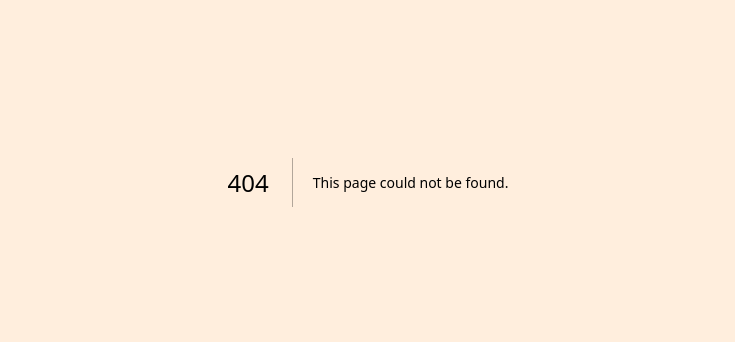
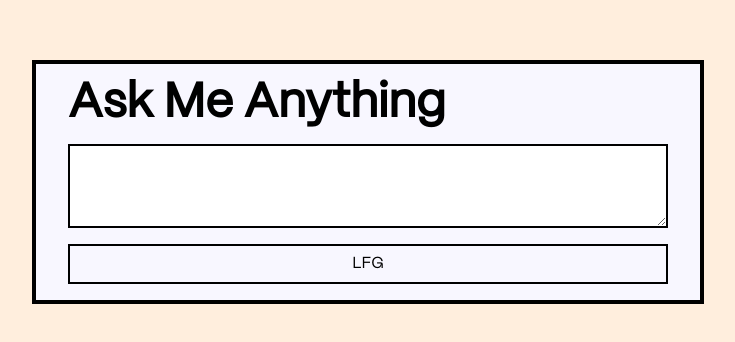
Before and after one commit to bukan-zack/zackryrosli-com-2, a Next.js app: page /ask-me-anything in a window 1280 px wide. Before the commit this address had no page. Shown: the part 218-560 px from the top of the page, without its empty margins (272-1007 px from the left). Built offline with nearby package versions, Linux system fonts and the light colour scheme.

Commit message:
feat: ama

```diff
--- /dev/null
+++ b/app/ask-me-anything/actions.ts
@@ -0,0 +1,16 @@
+"use server";
+
+import { sql } from "@vercel/postgres";
+
+export async function addQuestion(_prevState: any, formData: FormData) {
+    const message = formData.get("message");
+    if (message == null) {
+        return
+    }
+
+    await sql`INSERT INTO questions (message) VALUES (${message.toString()})`;
+
+    return {
+        message: "Successfully added your question to the queue.",
+    };
+}
--- /dev/null
+++ b/app/ask-me-anything/page.tsx
@@ -0,0 +1,49 @@
+"use client";
+
+import { Card } from "@/app/components/Card";
+import { Display } from "@/app/components/Display";
+import { Button } from "@/app/components/Button";
+import { Motion } from "@/app/components/Motion";
+import { addQuestion } from "@/app/ask-me-anything/actions";
+import { useFormState } from "react-dom";
+
+export default function Page() {
+    const [state, formAction] = useFormState(addQuestion, {
+        message: "",
+    });
+
+    return (
+        <main className="flex flex-col min-h-screen px-6 md:px-16">
+            <section className="min-h-screen w-full flex items-center justify-center py-16">
+                <Motion
+                    className="w-full max-w-2xl"
+                    initial={{ opacity: 0, translateY: -100 }}
+                    whileInView={{ opacity: 1, translateY: 0 }}
+                    transition={{ type: "easeInOut", duration: 0.4 }}
+                    viewport={{ once: true }}
+                >
+                    <Card>
+                        <div className="px-6 md:px-8 py-4 flex flex-col">
+                            <Display size="2xl" variant="semibold">
+                                Ask Me Anything
+                            </Display>
+                            {state?.message && (
+                                <Display size="md">
+                                    {state?.message}
+                                </Display>
+                            )}
+                            <form action={formAction} className="mt-4">
+                                <textarea cols={8} name="message" className="w-full border-2 border-black px-6 py-4" />
+                                <div className="mt-2">
+                                    <Button variant="tropical_indigo">
+                                        LFG
+                                    </Button>
+                                </div>
+                            </form>
+                        </div>
+                    </Card>
+                </Motion>
+            </section>
+        </main>
+    );
+}
--- /dev/null
+++ b/app/ask-me-anything/questions/[id]/QuestionPage.tsx
@@ -0,0 +1,54 @@
+"use client";
+
+import { Card } from "@/app/components/Card";
+import { Display } from "@/app/components/Display";
+import { Button } from "@/app/components/Button";
+import { Motion } from "@/app/components/Motion";
+import { Question } from "@/app/types";
+import * as htmlToImage from 'html-to-image';
+import { useRef } from "react";
+
+export default function QuestionPage({ question }: { question: Question; }) {
+    const cardRef = useRef<HTMLDivElement>(null);
+
+    async function handleAnswer() {
+        const image = await htmlToImage.toPng(cardRef.current!);
+        const link = document.createElement('a');
+
+        link.download = `ask_me_anything_${question.question_id}.png`;
+        link.href = image;
+        link.click();
+    }
+
+    return (
+        <main className="flex flex-col min-h-screen px-6 md:px-16">
+            <section className="min-h-screen w-full flex items-center justify-center py-16">
+                <Motion
+                    className="w-full max-w-2xl"
+                    initial={{ opacity: 0, translateY: -100 }}
+                    whileInView={{ opacity: 1, translateY: 0 }}
+                    transition={{ type: "easeInOut", duration: 0.4 }}
+                    viewport={{ once: true }}
+                >
+                    <Card ref={cardRef}>
+                        <div className="px-6 md:px-8 py-4 flex flex-col">
+                            <Display size="2xl" variant="semibold">
+                                Ask Me Anything
+                            </Display>
+                            <div className="mt-4">
+                                <Display className="w-full border-2 border-black px-6 py-4 font-mono">
+                                    {question.message}
+                                </Display>
+                                <div className="mt-2">
+                                    <Button variant="tropical_indigo" onClick={() => handleAnswer()}>
+                                        Answer
+                                    </Button>
+                                </div>
+                            </div>
+                        </div>
+                    </Card>
+                </Motion>
+            </section>
+        </main>
+    );
+}
--- /dev/null
+++ b/app/ask-me-anything/questions/[id]/page.tsx
@@ -0,0 +1,10 @@
+import { sql } from "@vercel/postgres";
+import { Question } from "@/app/types";
+import QuestionPage from "@/app/ask-me-anything/questions/[id]/QuestionPage";
+
+export default async function Page({ params: { id } }: { params: { id: number } }) {
+    const { rows } = await sql`UPDATE questions SET viewed = true WHERE question_id = ${id} RETURNING *`;
+    const question = rows[0] as Question;
+
+    return <QuestionPage question={question} />
+}
--- /dev/null
+++ b/app/ask-me-anything/questions/page.tsx
@@ -0,0 +1,44 @@
+import Link from "next/link";
+import { Display } from "@/app/components/Display";
+import { Card } from "@/app/components/Card";
+import { Motion } from "@/app/components/Motion";
+import { sql } from "@vercel/postgres";
+import { Question } from "@/app/types";
+
+export default async function Page() {
+    const { rows } = await sql`SELECT * FROM questions ORDER BY question_id DESC LIMIT 100`;
+    const questions = rows as Question[];
+
+    console.log(questions);
+
+    return (
+        <main className="flex flex-col min-h-screen px-6 md:px-16">
+            <section className="py-8 md:py-16">
+                <Motion
+                    initial={{ opacity: 0, translateY: -100 }}
+                    whileInView={{ opacity: 1, translateY: 0 }}
+                    transition={{ type: "easeInOut", duration: 0.4 }}
+                    viewport={{ once: true }}
+                >
+                    <Display size="3xl" variant="semibold">
+                        Ask Me Anything
+                    </Display>
+                    <div className="grid grid-cols-1 md:grid-cols-2 gap-4 md:gap-8 mt-6">
+                        {questions.map((question) => (
+                            <Link key={question.question_id} href={`/ask-me-anything/questions/${question.question_id}`} target="_blank">
+                                <Card className="px-5 md:px-8 py-6 flex flex-col" interactable>
+                                    <Display className="mt-2">
+                                        {question.message}
+                                    </Display>
+                                    <Display size="sm">
+                                    {question.viewed ? "Viewed" : "Unviewed"} | {question.created_at.toString()}
+                                    </Display>
+                                </Card>
+                            </Link>
+                        ))}
+                    </div>
+                </Motion>
+            </section>
+        </main>
+    );
+}
--- a/app/components/Card.tsx
+++ b/app/components/Card.tsx
@@ -1,9 +1,20 @@
 import clsx from "clsx";
-import { ReactNode } from "react";
+import React, { Ref } from "react";
 
-export function Card({ children, className, interactable } : { children: ReactNode; className?: string; interactable?: boolean;}) {
+export interface CardProps
+    extends React.HTMLAttributes<HTMLDivElement>
+    {
+        interactable?: boolean;
+    }
+
+export const Card = React.forwardRef<HTMLDivElement, CardProps>(({
+    className,
+    children,
+    interactable,
+    ...props
+}, ref: Ref<HTMLDivElement>) => {
     return (
-        <div className="relative group/card h-auto">
+        <div className="relative group/card h-full w-full" ref={ref}>
             <div className={clsx("transition ease-in-out duration-50 flex flex-col w-full bg-ghost-white border-2 md:border-4 border-black", interactable && "group-hover/card:-translate-y-1", className)}>
                 {children}
             </div>
@@ -11,4 +22,4 @@ export function Card({ children, className, interactable } : { children: ReactNo
             </div>}
         </div>
     );
-}
+});
--- /dev/null
+++ b/app/components/Motion.tsx
@@ -0,0 +1,26 @@
+"use client";
+
+import { motion, MotionProps } from "framer-motion";
+import React from "react";
+
+interface CustomMotionProps<Tag extends keyof JSX.IntrinsicElements>
+    extends MotionProps {
+        type?: Tag;
+        children: React.ReactNode;
+        className?: string | undefined | null;
+    }
+
+export const Motion = <Tag extends keyof JSX.IntrinsicElements>({
+    type,
+    children,
+    className,
+    ...props
+}: CustomMotionProps<Tag>) => {
+    const Component = type ? (motion as any)[type] : motion.div;
+
+    return (
+        <Component className={className} {...props}>
+            {children}
+        </Component>
+    );
+};
--- a/app/page.tsx
+++ b/app/page.tsx
@@ -1,10 +1,8 @@
-"use client";
-
+import Link from "next/link";
 import { Display } from "@/app/components/Display";
 import { Button } from "@/app/components/Button";
 import { Card } from "@/app/components/Card";
-import Link from "next/link";
-import { motion } from "framer-motion";
+import { Motion } from "@/app/components/Motion";
 
 function truncate(str: string, max: number) {
     return str.length > max ? str.substr(0, max-1) + '...' : str;
@@ -57,7 +55,7 @@ export default function Page() {
     return (
         <main className="flex flex-col min-h-screen px-6 md:px-16">
             <section className="min-h-screen w-full flex items-center justify-center py-16">
-                <motion.div
+                <Motion
                     initial={{ opacity: 0, translateY: -100 }}
                     whileInView={{ opacity: 1, translateY: 0 }}
                     transition={{ type: "easeInOut", duration: 0.4 }}
@@ -89,10 +87,10 @@ export default function Page() {
                             </div>
                         </div>
                     </Card>
-                </motion.div>
+                </Motion>
             </section>
             <section className="py-8 md:py-16">
-                <motion.div
+                <Motion
                     initial={{ opacity: 0, translateY: -100 }}
                     whileInView={{ opacity: 1, translateY: 0 }}
                     transition={{ type: "easeInOut", duration: 0.4 }}
@@ -115,10 +113,10 @@ export default function Page() {
                             </Link>
                         ))}
                     </div>
-                </motion.div>
+                </Motion>
             </section>
             <section className="py-8 md:py-16">
-                <motion.div
+                <Motion
                     initial={{ opacity: 0, translateY: -100 }}
                     whileInView={{ opacity: 1, translateY: 0 }}
                     transition={{ type: "easeInOut", duration: 0.4 }}
@@ -145,7 +143,7 @@ export default function Page() {
                             </Link>
                         ))}
                     </div>
-                </motion.div>
+                </Motion>
             </section>
             <Display className="py-8" size="sm">
                 &copy; {new Date().getFullYear()} Zackry Rosli. All rights reserved.
--- /dev/null
+++ b/app/types.ts
@@ -0,0 +1,6 @@
+export type Question = {
+    question_id: number;
+    message: string;
+    viewed: boolean;
+    created_at: Date;
+};
--- a/package.json
+++ b/package.json
@@ -9,9 +9,11 @@
     "lint": "next lint"
   },
   "dependencies": {
+    "@vercel/postgres": "^0.9.0",
     "class-variance-authority": "^0.7.0",
     "clsx": "^2.1.1",
     "framer-motion": "^11.2.11",
+    "html-to-image": "^1.11.11",
     "next": "14.2.1",
     "react": "^18",
     "react-dom": "^18"
```
Also changed, not shown: 1 other file (tests, documents, lock files or other folders).
